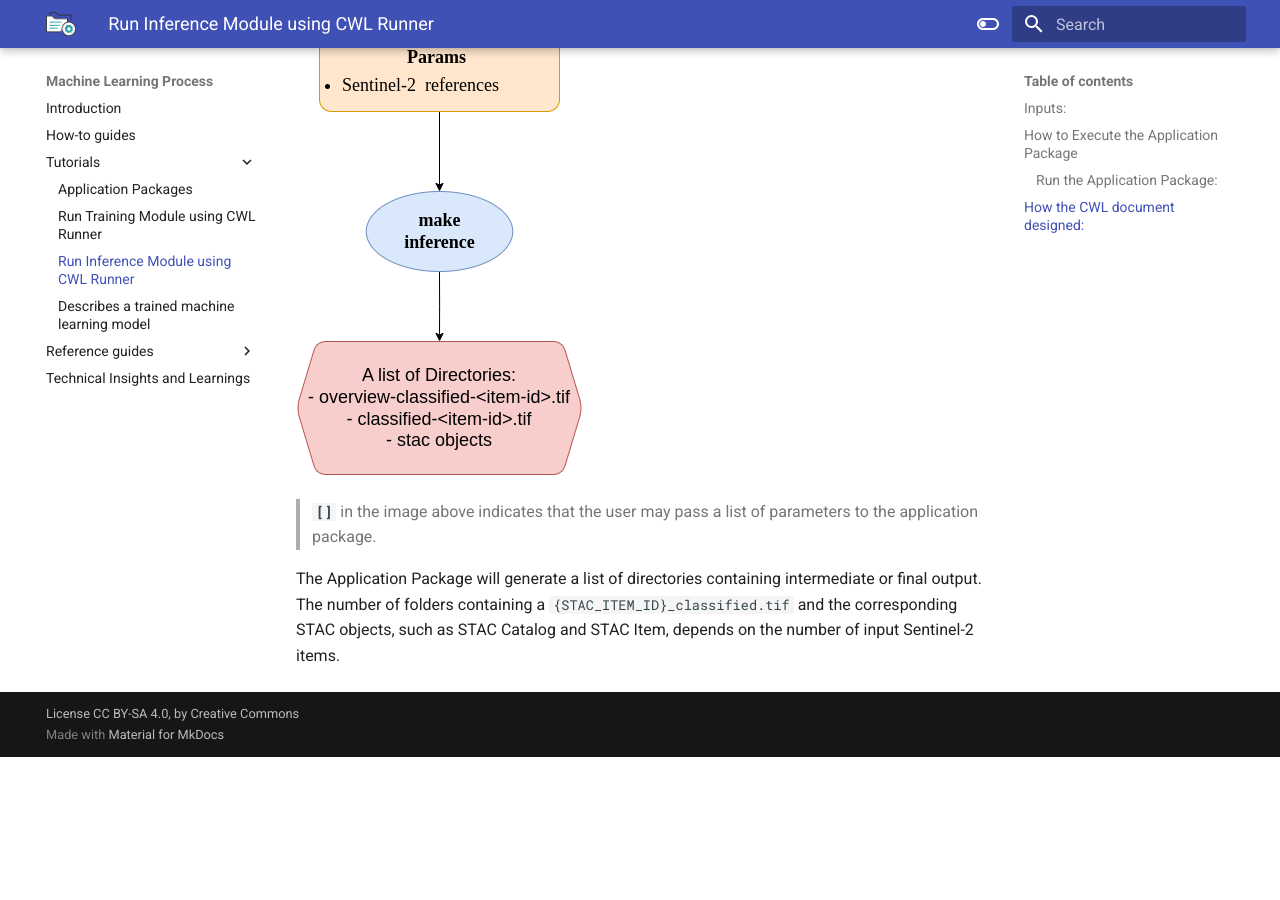
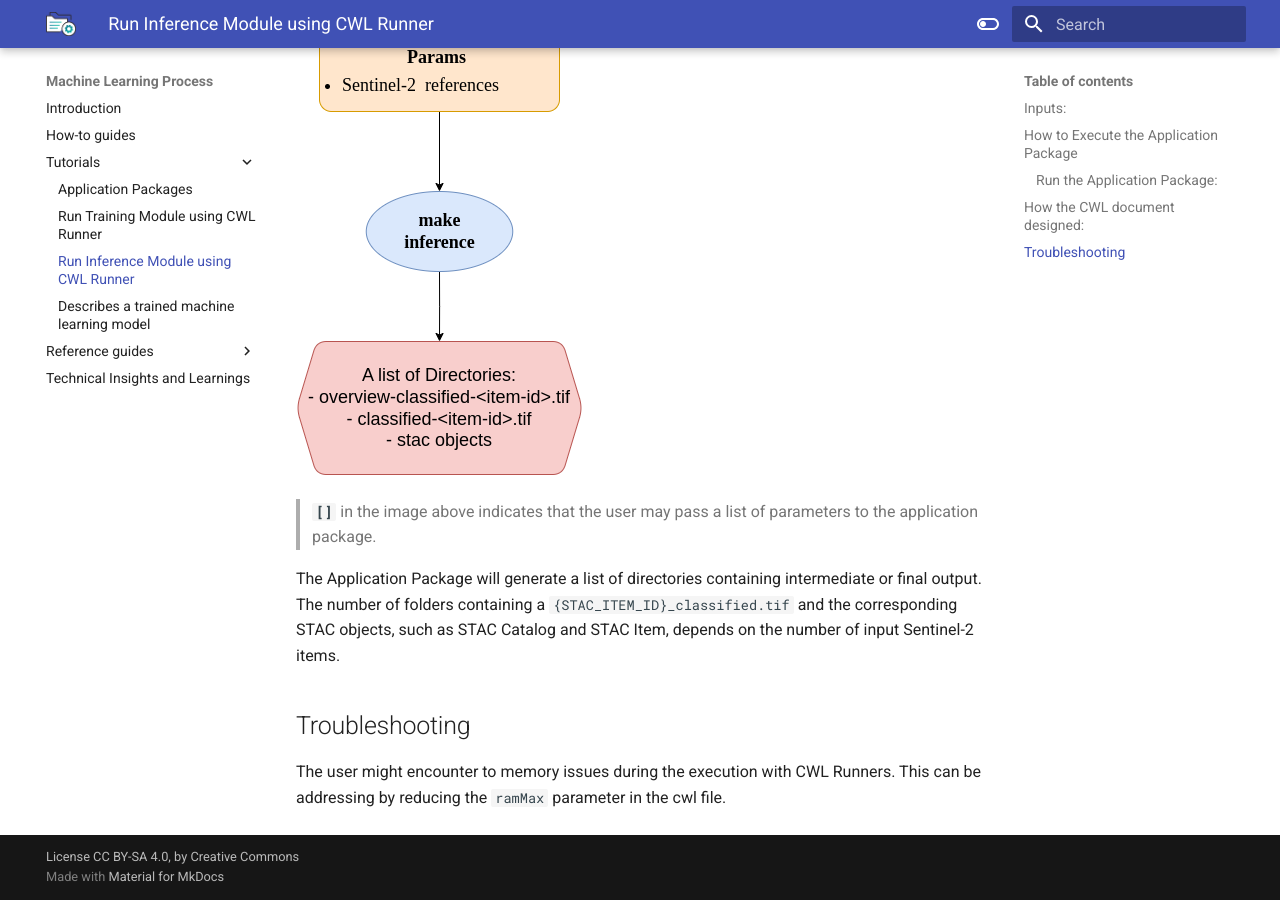
Before and after one commit to simonevaccari/machine-learning-process, an MkDocs documentation site: the page built from docs/inference-cwl.md, in a window 1280 px wide and 900 px high, scrolled down 1384 px. Built offline with MkDocs 1.6.1 and Material for MkDocs 9.7.7, drawn with Linux system fonts in a browser that asks for light colours; before the commit the page ends 2141 px from its top, so only the background shows below that.

Commit message:
docs: add Troubleshooting

```diff
--- a/docs/inference-cwl.md
+++ b/docs/inference-cwl.md
@@ -47,3 +47,8 @@ The CWL file can be triggered using `cwltool` or `calrissian`. The user provides
 > **`[]`** in the image above indicates that the user may pass a list of parameters to the application package.
 
 The Application Package will generate a list of directories containing intermediate or final output. The number of folders containing a `{STAC_ITEM_ID}_classified.tif` and the corresponding STAC objects, such as STAC Catalog and STAC Item, depends on the number of input Sentinel-2 items.
+
+
+## Troubleshooting
+
+The user might encounter to memory issues during the execution with CWL Runners. This can be addressing by reducing the `ramMax` parameter in the cwl file.
```
Also changed, not shown: docs/training-cwl.md (+5 -0 lines).
